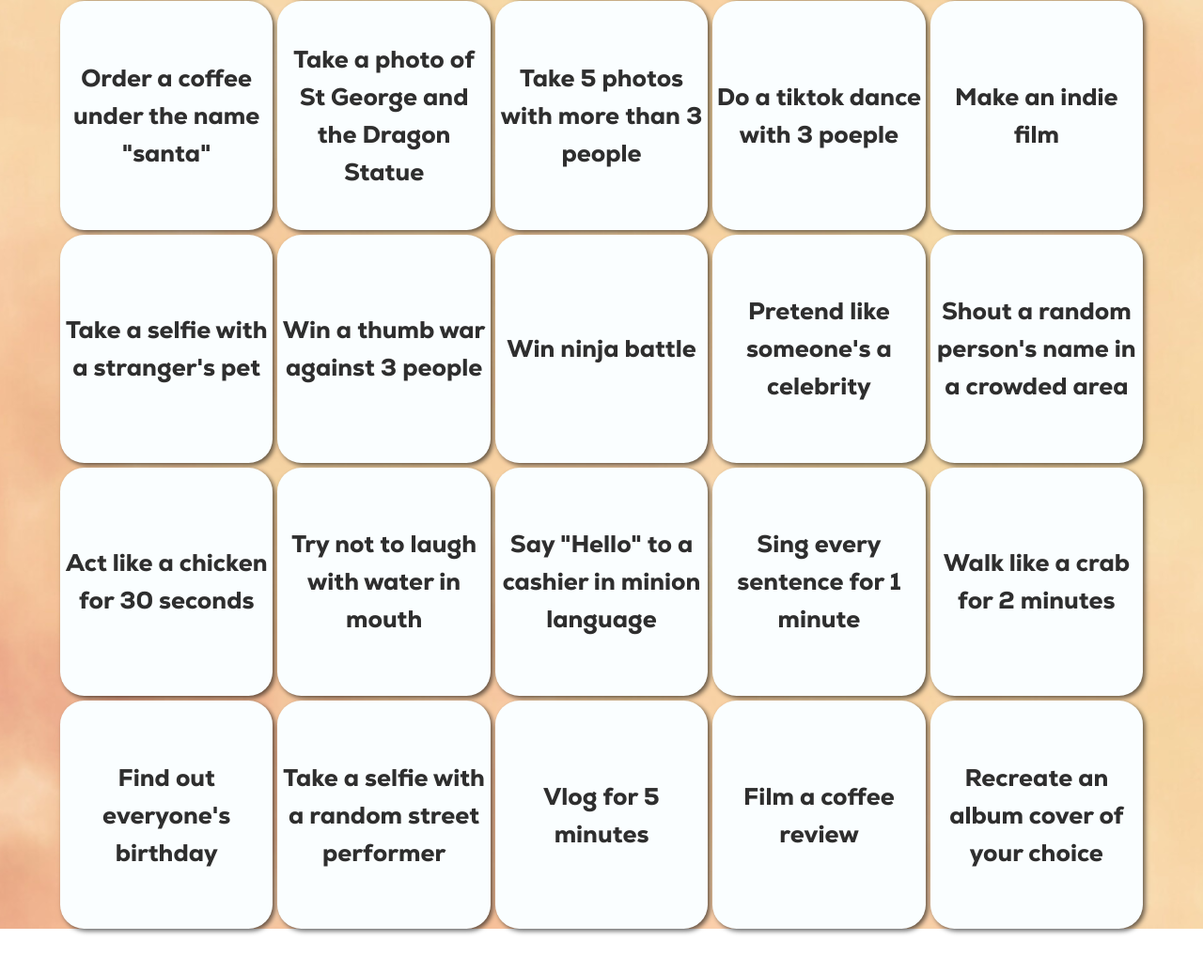
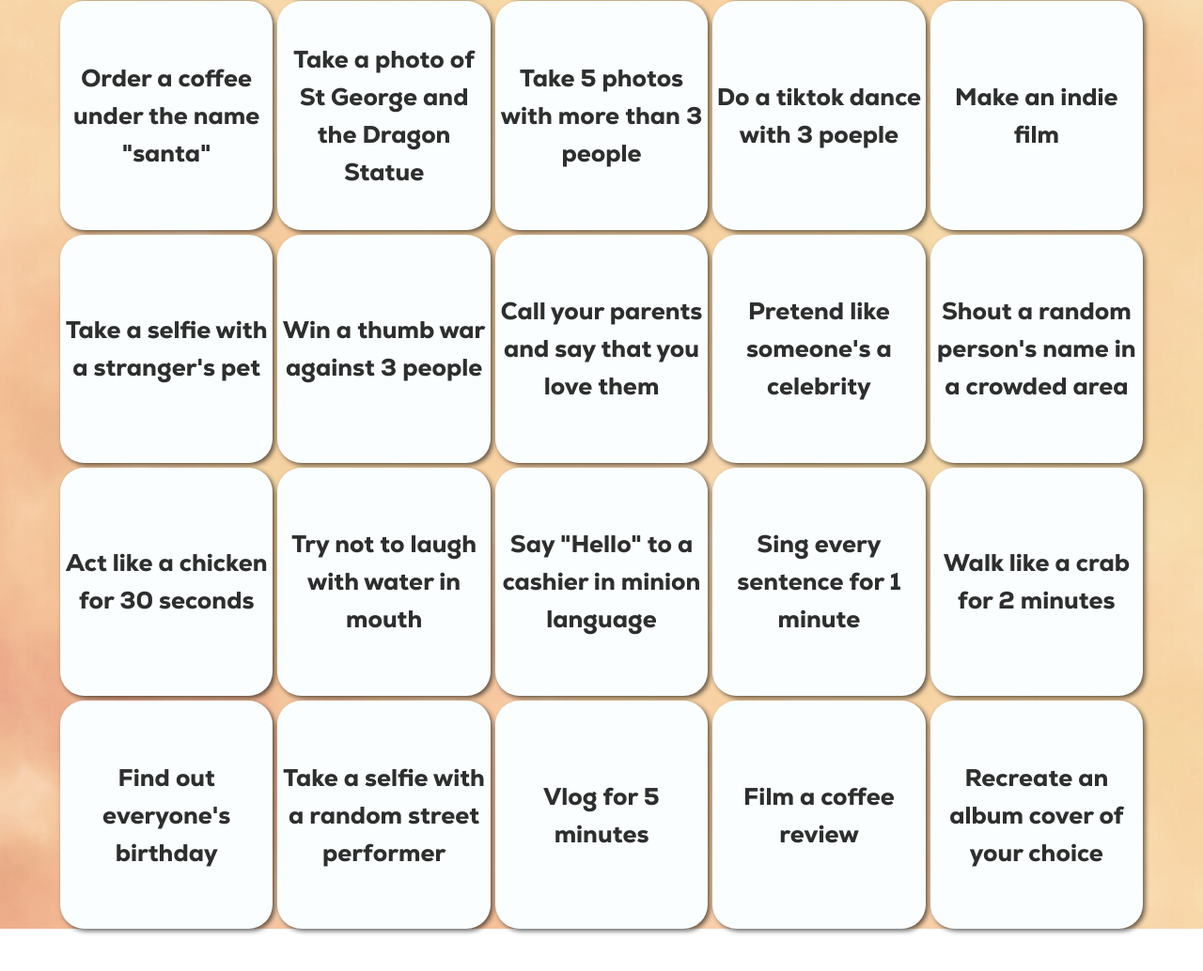
Before and after one commit to JershonLow/FoodCrawl, a website: page index.html in a window 1280 px wide. Shown: the part 1086-2120 px from the top of the page at 94% size. Drawn offline with Linux system fonts and the light colour scheme.

Commit message:
updated index

```diff
--- a/index.html
+++ b/index.html
@@ -62,7 +62,7 @@
               Win a thumb war against 3 people
             </div>
             <div class="column" id="33" onclick="squareClickHandler(33)">
-              Win ninja battle
+              Call your parents and say that you love them
             </div>
             <div class="column" id="34" onclick="squareClickHandler(34)">
               Pretend like someone's a celebrity
```
